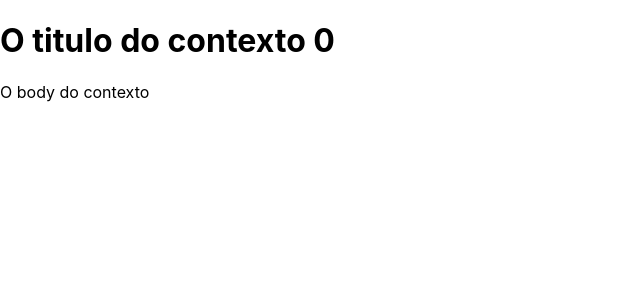
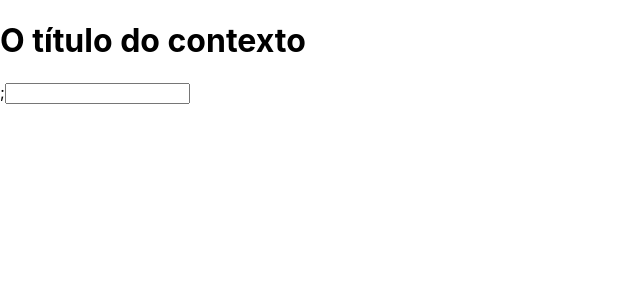
Before and after one commit to ElielN/React-Hooks-Study, a React (Create React App) app: page / in a window 1280 px wide. Shown: the top 300 px of the page, without its empty margins (0-640 px from the left). Built offline with nearby package versions, Linux system fonts and the light colour scheme.

Commit message:
Hook useReduce + useContext

```diff
--- a/src/App.js
+++ b/src/App.js
@@ -1,7 +1,103 @@
 //Aula 51 - 26:37
+import P from 'prop-types';
+import { createContext, useContext, useReducer, useRef } from 'react';
+import './App.css';
 
-import './App.css';
-import { Div } from './components/Div';
+/* const reducer = (state, action) => {
+  switch (action.type) {
+    case 'muda': {
+      console.log('Chamou muda com', action.payload);
+      return { ...state, title: 'Mudou' };
+    }
+    case 'inverter': {
+      console.log('Chamou inverter');
+      const { title } = state;
+      return { ...state, title: title.split('').reverse().join('') };
+    }
+  }
+
+  return { ...state };
+}; */
+
+// actions.js
+export const actions = {
+  CHANGE_TITLE: 'CHANGE_TITLE',
+};
+
+// Data.js
+export const globalState = {
+  title: 'O título do contexto',
+  body: 'O body do contexto',
+  counter: 0,
+};
+
+// reducer.js
+export const reducer = (state, action) => {
+  switch (action.type) {
+    case actions.CHANGE_TITLE:
+      console.log('Mudar título');
+      return { ...state, title: action.payload };
+  }
+  return { ...state };
+};
+
+// AppContext.jsx
+export const Context = createContext();
+export const AppContext = ({ children }) => {
+  const [state, dispatch] = useReducer(reducer, globalState);
+
+  const changeTitle = (payload) => {
+    dispatch({ type: actions.CHANGE_TITLE, payload });
+  };
+
+  return <Context.Provider value={{ state, changeTitle }}>{children}</Context.Provider>;
+};
+
+AppContext.propTypes = {
+  children: P.node,
+};
+
+// H1/index.jsx
+export const H1 = () => {
+  const context = useContext(Context);
+  const inputRef = useRef();
+
+  return (
+    <>
+      <h1 onClick={() => context.changeTitle(inputRef.current.value)}>{context.state.title}</h1>;
+      <input type="text" ref={inputRef} />
+    </>
+  );
+};
+
+//O useReduce é igual ao useState mas foi criado para trabalhar com estados complexos
+// App.jsx
+function App() {
+  return (
+    <AppContext>
+      <div>
+        <H1 />
+      </div>
+    </AppContext>
+  );
+  /* //No useReducer passamos uma função reducer que vai fazer a lógica das actions
+  //e um estado inicial
+  const [state, dispatch] = useReducer(reducer, globalState);
+  const { counter, title, body } = state;
+
+  //O dispatch serve pra disparar uma ação, podendo enviar junto um payload que são dados
+  //Como por exemplo durante uma compra em que eu posso mandar os produtos que estão no carrinho
+  return (
+    <div>
+      <h1>
+        {title} {counter}
+      </h1>
+      <button onClick={() => dispatch({ type: 'muda', payload: new Date().toLocaleDateString('pt-BR') })}>Click</button>
+      <button onClick={() => dispatch({ type: 'inverter' })}>Inverte</button>
+    </div>
+  ); */
+}
+/* import { Div } from './components/Div';
 import { AppContext } from './contexts/AppContext';
 
 //O useContext serve pra passar valores entre os components
@@ -16,7 +112,7 @@ function App() {
       <Div />
     </AppContext>
   );
-}
+} */
 
 // const eventFn = () => {
 //   console.log('h1 clickado');
```
